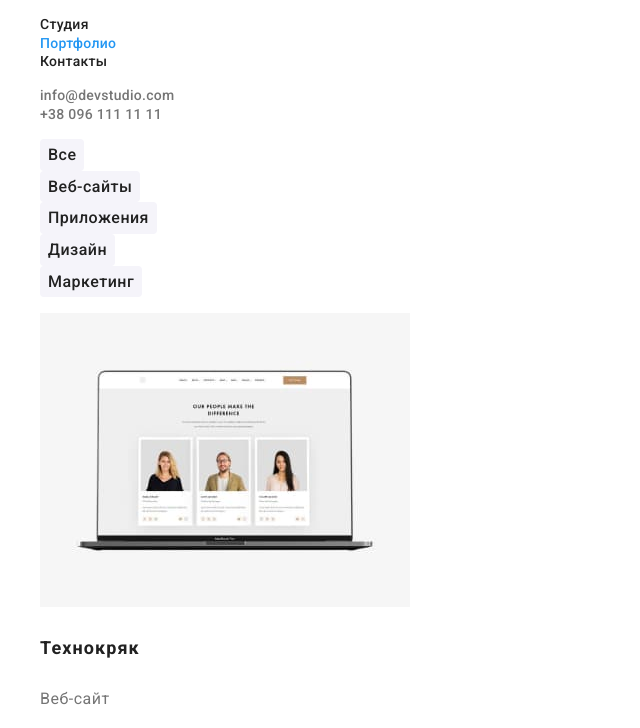
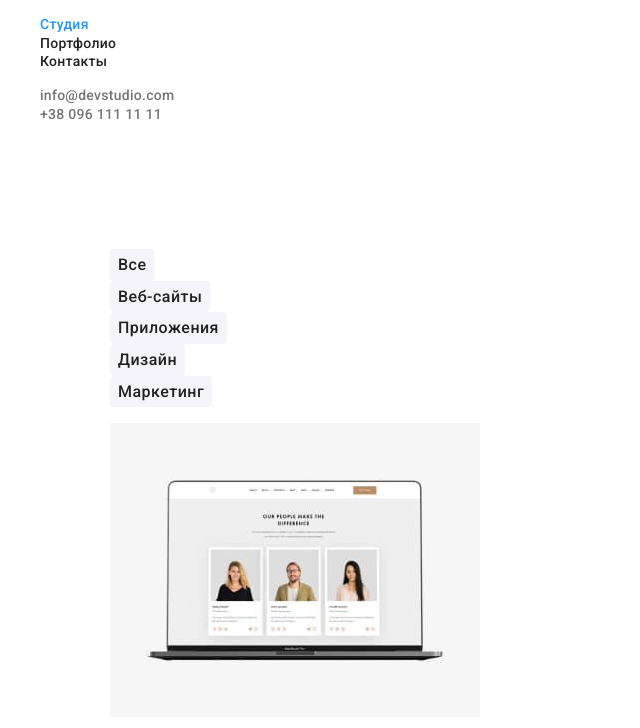
Before and after one commit to SergY29/goit-markup-hw-03, a plain HTML site: page portfolio.html in a window 1280 px wide. Shown: the part 32-760 px from the top of the page, without its empty margins (0-640 px from the left). Drawn offline with nearby package versions, Linux system fonts and the light colour scheme.

Commit message:
pirtfolio

```diff
--- a/css/styles.css
+++ b/css/styles.css
@@ -32,10 +32,15 @@ body{
 }
 
 .container{
-    width: 1200px;
+    width: 1170px;
     padding-left: 15px;
     padding-right: 15px;
     margin: 0 auto;
+}
+
+.section{
+    padding-top: 94px;
+    padding-bottom: 94px;
 }
 
 /* Site-nav */
--- a/portfolio.html
+++ b/portfolio.html
@@ -20,18 +20,22 @@
 
   <body>
     <!--Шапка сайта-->
-    <header>
-      <nav>
+    <header class="header">
+      <!--Навигация сайта-->
+      <div class="container-nav">
+        <nav class="nav">
           <a href="./index.html" class="logo"
             >Web<span class="logo-nav">Studio</span></a
           >
           <ul class="site-nav list">
-          <li><a href="./index.html" class="link">Студия</a></li>
-          <li><a href="./portfolio.html" class="link current">Портфолио</a></li>
+            <li><a href="./index.html" class="link current">Студия</a></li>
+            <li><a href="./portfolio.html" class="link">Портфолио</a></li>
             <li><a href="" class="link">Контакты</a></li>
           </ul>
         </nav>
+      </div>
       <!--Header contact-->
+      <div class="container-hcontact">
         <ul class="header-contact list">
           <li>
             <a href="mailto:info@devstudio.com" class="contact"
@@ -42,10 +46,12 @@
             <a href="tel:+380961111111" class="contact">+38 096 111 11 11</a>
           </li>
         </ul>
+      </div>
     </header>
 
     <main>
-      <section>
+      <section class="section">
+        <div class="container">
           <h1 class="section-title-none">Наше портфолио</h1>
           <ul class="portfolio list">
             <li>
@@ -115,7 +121,9 @@
                 width="370"
                 height="294"
               />
-            <h3 class="portfolio-title">Проект <span lang="en">Prime</span></h3>
+              <h3 class="portfolio-title">
+                Проект <span lang="en">Prime</span>
+              </h3>
               <p class="ident-title portfolio">Маркетинг</p>
             </li>
 
@@ -126,7 +134,9 @@
                 width="370"
                 height="294"
               />
-            <h3 class="portfolio-title">Проект <span lang="en">Boxes</span></h3>
+              <h3 class="portfolio-title">
+                Проект <span lang="en">Boxes</span>
+              </h3>
               <p class="ident-title portfolio">Приложение</p>
             </li>
             <li>
@@ -174,6 +184,7 @@
               <p class="ident-title portfolio">Приложение</p>
             </li>
           </ul>
+        </div>
       </section>
     </main>
 
```
Also changed, not shown: index.html (+5 -0 lines). Lines whose indentation alone changed are shown as unchanged.
